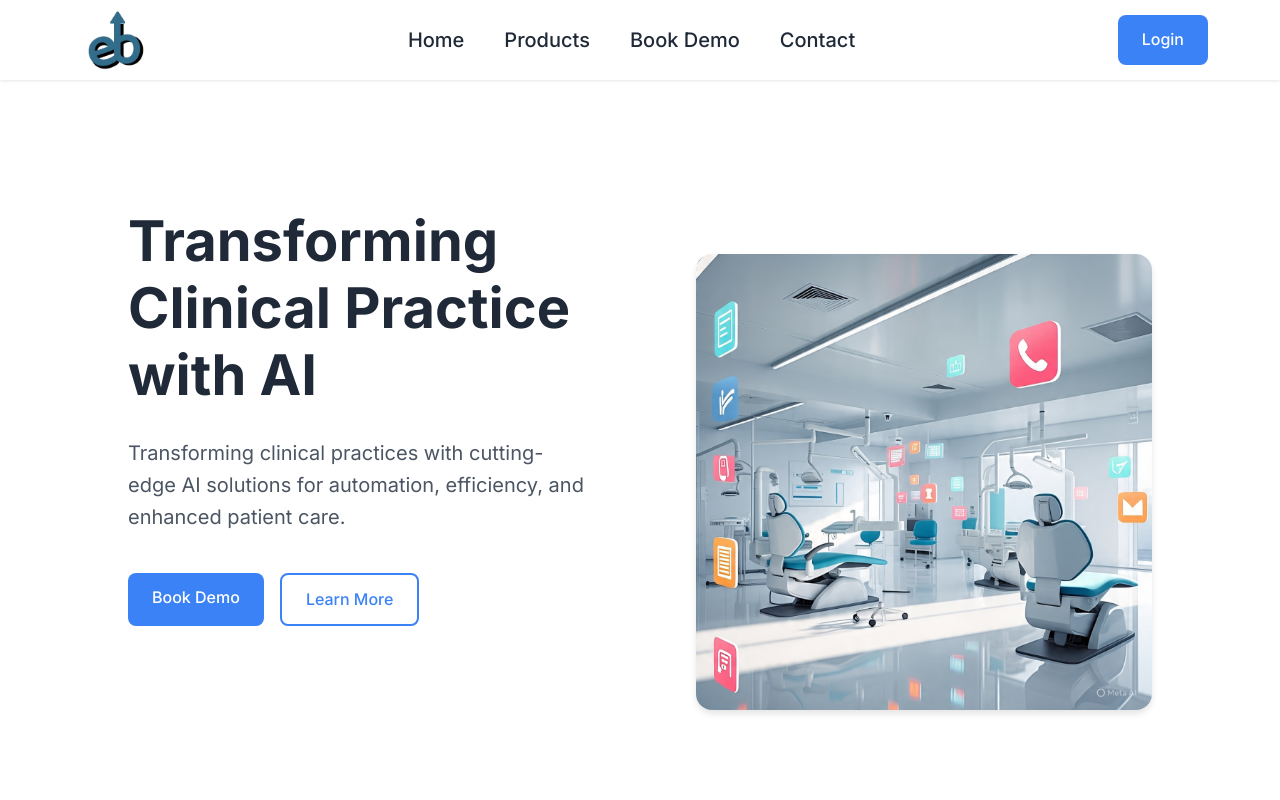
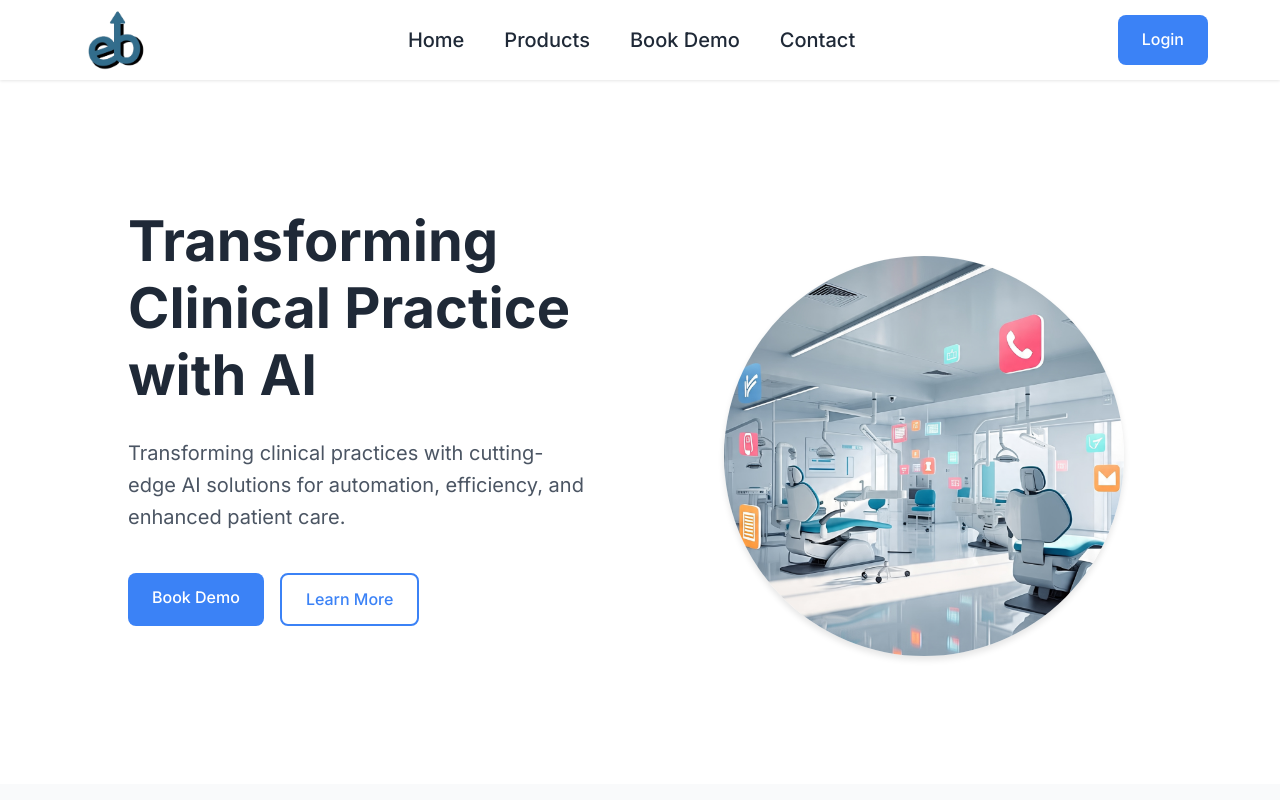
Before and after one commit to Jannatt22/Scheduly-AI, a React (Create React App) app: page / in a window 1280 px wide. Shown: the top 800 px of the page. Built offline with nearby package versions, Linux system fonts and the light colour scheme.

Commit message:
Style: make hero section image round with proper aspect ratio

```diff
--- a/src/App.css
+++ b/src/App.css
@@ -208,8 +208,11 @@ body {
   width: 100%;
   height: auto;
   object-fit: contain;
-  border-radius: 1rem;
+  border-radius: 50%;
   box-shadow: 0 4px 6px rgba(0, 0, 0, 0.1);
+  aspect-ratio: 1;
+  max-width: 400px;
+  max-height: 400px;
 }
 
 .hero-buttons {
```
